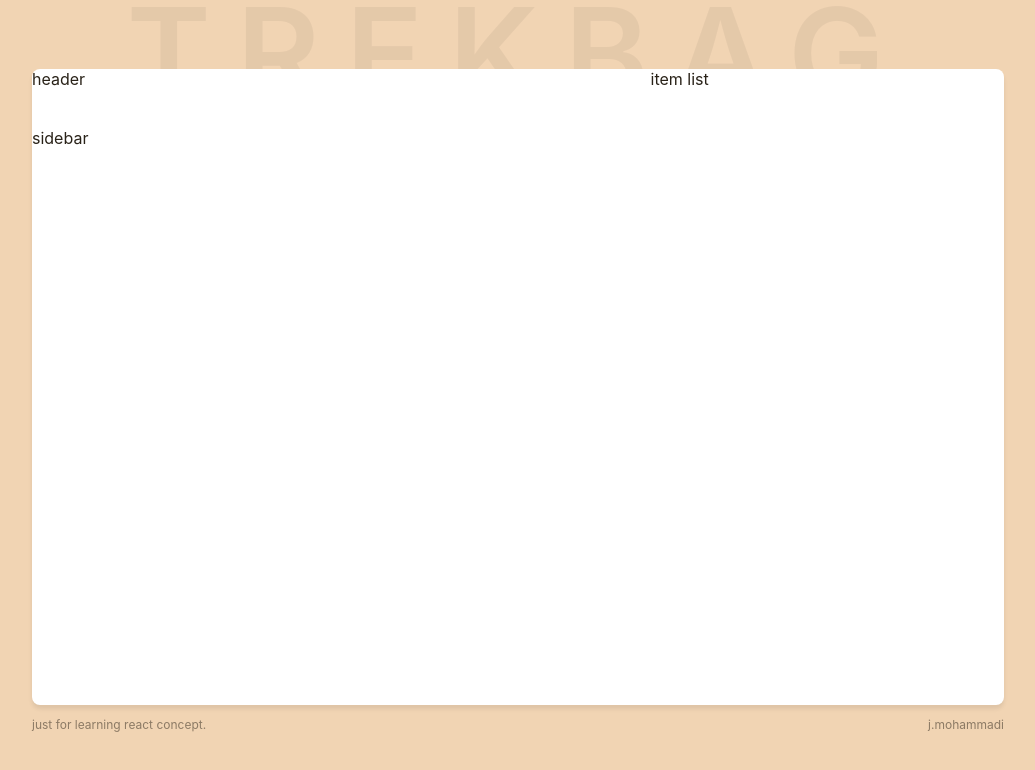
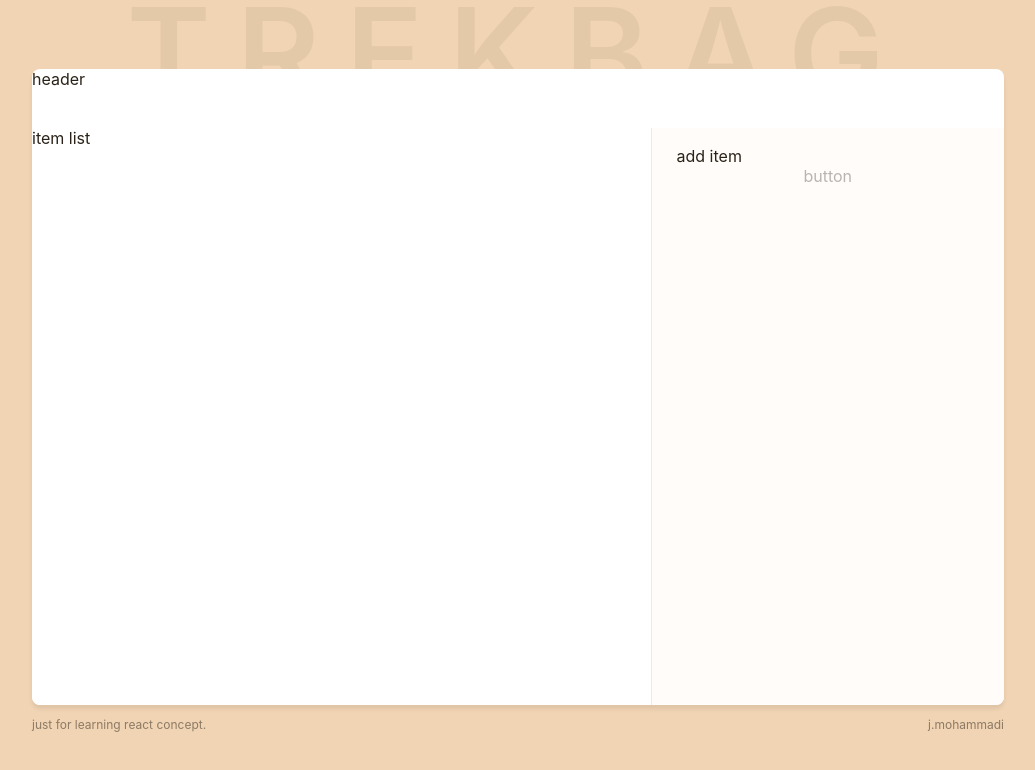
Before and after one commit to mohammadijavad/trekbag, a React (Create React App) app: page / in a window 1280 px wide. Shown: the top 770 px of the page, without its empty margins (122-1157 px from the left). Built offline with nearby package versions, Linux system fonts and the light colour scheme.

Commit message:
create button group and form to add todo item in side bar

```diff
--- /dev/null
+++ b/src/components/add-item-form.jsx
@@ -0,0 +1,3 @@
+export default function AddItemForm(){
+    return <div>add item</div>
+}
--- /dev/null
+++ b/src/components/button-group.jsx
@@ -0,0 +1,3 @@
+export default function ButtonGroup(){
+    return <button disabled> button</button>
+}
--- a/src/components/item-list.jsx
+++ b/src/components/item-list.jsx
@@ -1,5 +1,5 @@
 export default function ItemList(){
-    return <div>
+    return <div className='item-list'>
         item list
     </div>
 }
--- a/src/components/side-bar.jsx
+++ b/src/components/side-bar.jsx
@@ -1,3 +1,9 @@
+import AddItemForm from "./add-item-form";
+import ButtonGroup from "./button-group";
+
 export default function SideBar(){
-    return <div>sidebar</div>
+    return <div className='sidebar'>
+        <AddItemForm/>
+        <ButtonGroup/>
+    </div>
 }
```
